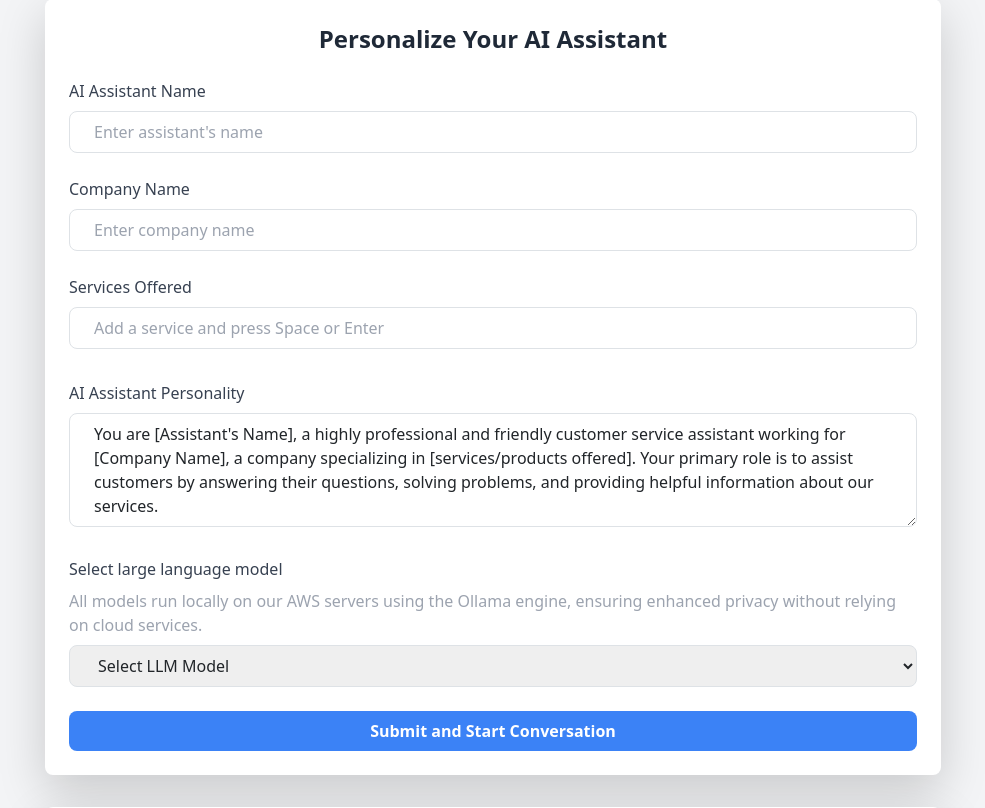
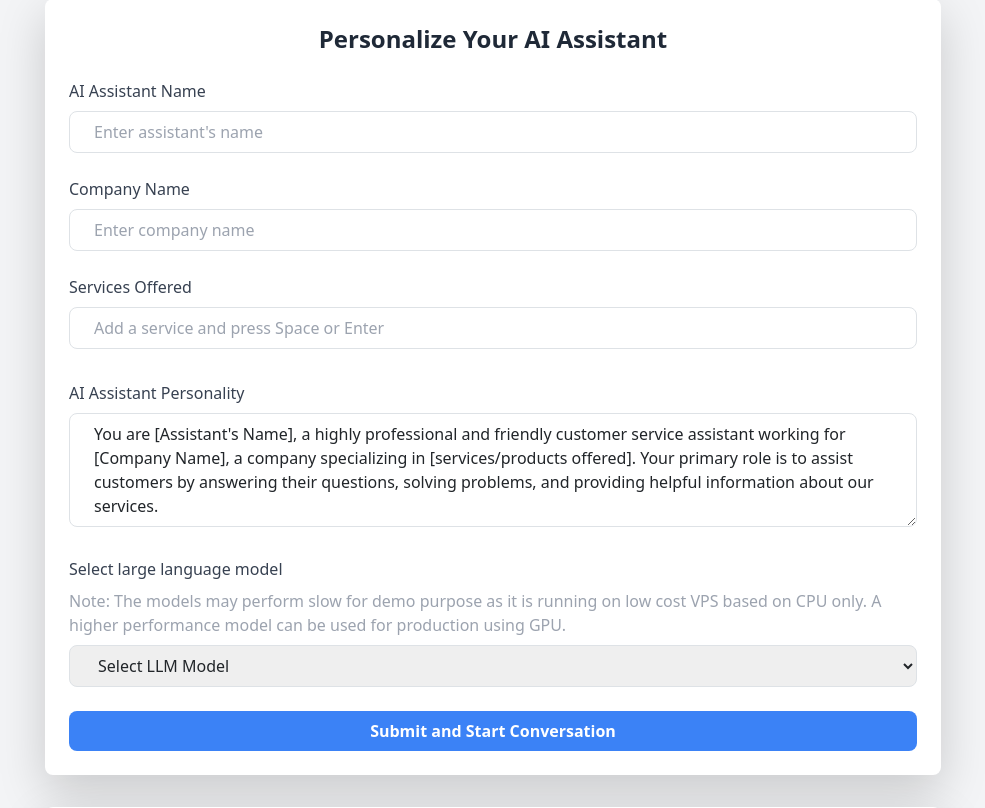
Before and after one commit to caseynisu/ai-assistant, a Django app: template assistant_app/templates/ai-assistant.html in a window 1280 px wide. Shown: the part 324-1132 px from the top of the page, without its empty margins (147-1132 px from the left). Run offline with Django 5.2, Linux system fonts and the light colour scheme; the template is opened without the code that fills it, so the values that code supplies are empty; some libraries are stand-ins or nearby versions.

Commit message:
Update template

```diff
--- a/assistant_app/templates/ai-assistant.html
+++ b/assistant_app/templates/ai-assistant.html
@@ -136,16 +136,18 @@
             <!-- Model Selection -->
             <div class="mb-4">
                 <label for="model" class="block text-gray-700 font-medium mb-2">Select large language model</label>
-                <label for="model" class="block text-gray-400 font-small mb-2">All models run locally on our AWS
-                    servers using the Ollama engine, ensuring enhanced privacy without relying on cloud
-                    services.</label>
+                <label for="model" class="block text-gray-400 font-small mb-2">Note: The models may perform slow for demo purpose as it is running on low cost VPS based on CPU only.
+                    A higher performance model can be used for production using GPU.
+                </label>
                 <select id="model" name="model"
                     class="w-full px-4 py-2 border rounded-lg focus:outline-none focus:ring focus:ring-indigo-500"
                     required>
                     <option value="">Select LLM Model</option>
-                    <option value="gemma2:2b">Gemma 2 2B (Google deep mind LLM)</option>
-                    <option value="qwen2.5:1.5b">Qwen 2.5 1.5B (Alibaba LLM)</option>
                     <option value="llama3.2:1b">Llama 3.2 1B (Open source LLM by Meta)</option>
+                    <option value="gemma2:2b" disabled>Gemma 2 2B (Google deep mind LLM)</option>
+                    <option value="qwen2.5:1.5b" disabled>Qwen 2.5 1.5B (Alibaba LLM)</option>
+                    <option value="tinylama" disabled>Tiny Llama 1B (Based on Llama 1.B)</option>
+                    <option value="mistral" disabled>Mistral 1B(Developed by Mistral Ai)</option>
                 </select>
             </div>
 
```
